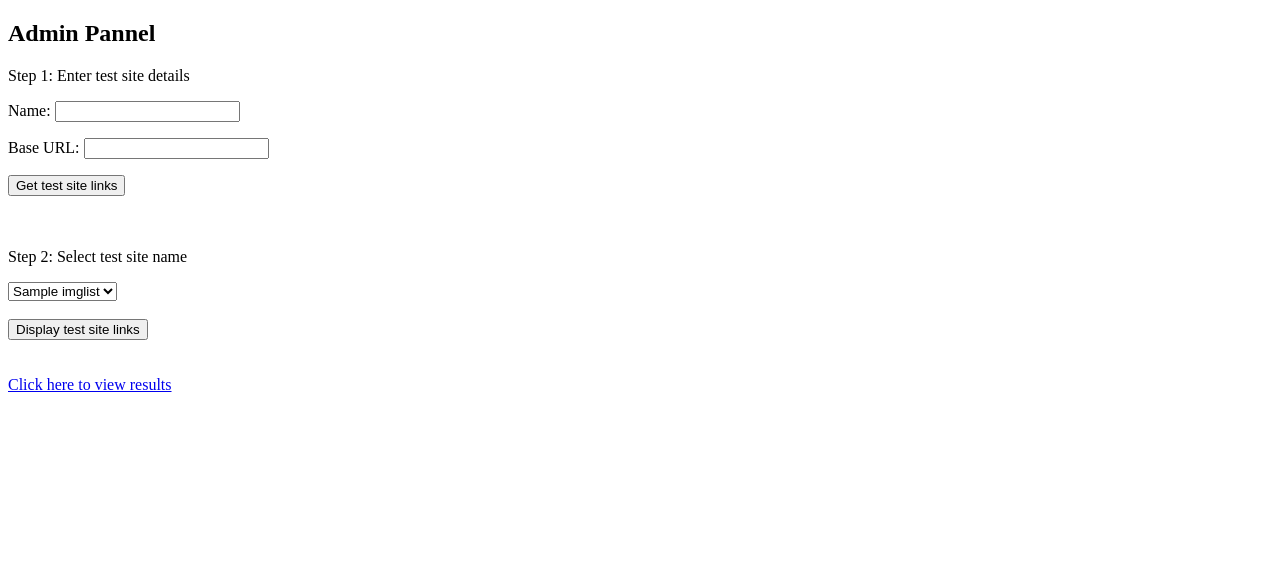
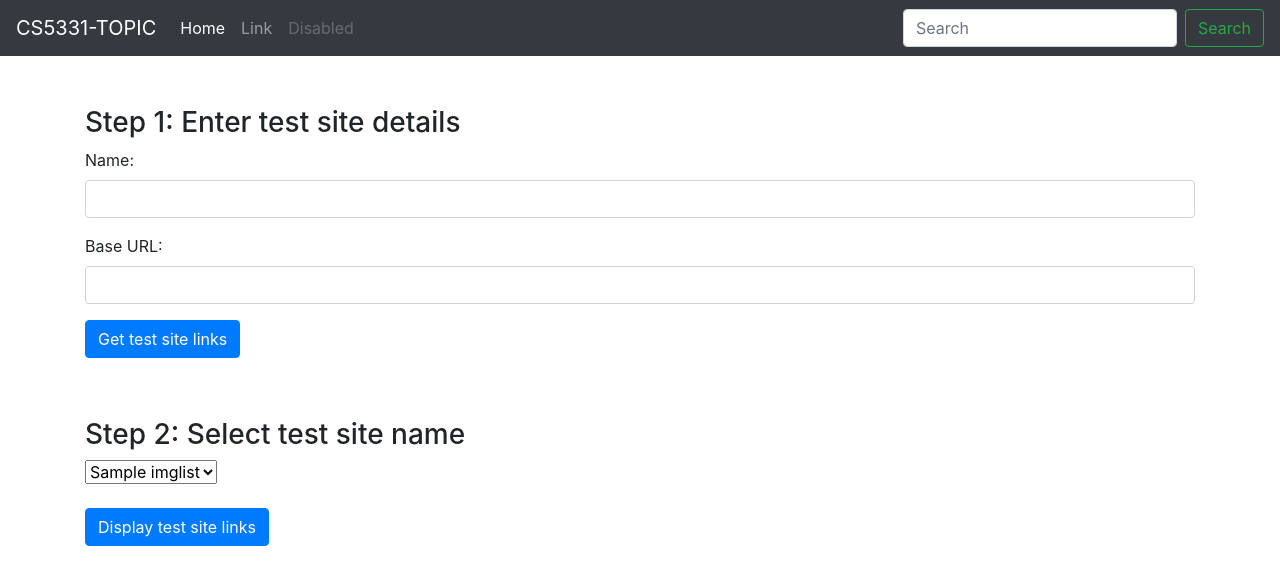
Before and after one commit to cambioforma/CS5331-Cross-Site-Timing-Attacks, a Flask app: template server/app/templates/admin.html in a window 1280 px wide. Shown: the top 585 px of the page. Run offline with Flask 2, Linux system fonts and the light colour scheme; the template is opened without the code that fills it: most values are stand-ins (such as "Sample title", 1, 10 or a date in 2020); some libraries are stand-ins or nearby versions.

Commit message:
Add bootstrap to admin page

```diff
--- a/server/app/templates/admin.html
+++ b/server/app/templates/admin.html
@@ -2,33 +2,102 @@
 
 <html>
 <head>
+<link rel="stylesheet" href="https://stackpath.bootstrapcdn.com/bootstrap/4.3.1/css/bootstrap.min.css" integrity="sha384-ggOyR0iXCbMQv3Xipma34MD+dH/1fQ784/j6cY/iJTQUOhcWr7x9JvoRxT2MZw1T" crossorigin="anonymous">
+<style>
+main > .container {
+  padding: 60px 15px 0;
+}
+
+.footer {
+  background-color: #f5f5f5;
+}
+
+.footer > .container {
+  padding-right: 15px;
+  padding-left: 15px;
+}
+
+code {
+  font-size: 80%;
+}
+</style>
 </head>
-<body>
+<body class="d-flex flex-column h-100">
+    <header>
+    <!-- Fixed navbar -->
+      <nav class="navbar navbar-expand-md navbar-dark fixed-top bg-dark">
+        <a class="navbar-brand" href="#">CS5331-TOPIC</a>
+        <button class="navbar-toggler" type="button" data-toggle="collapse" data-target="#navbarCollapse" aria-controls="navbarCollapse" aria-expanded="false" aria-label="Toggle navigation">
+          <span class="navbar-toggler-icon"></span>
+        </button>
+        <div class="collapse navbar-collapse" id="navbarCollapse">
+          <ul class="navbar-nav mr-auto">
+            <li class="nav-item active">
+              <a class="nav-link" href="#">Home <span class="sr-only">(current)</span></a>
+            </li>
+            <li class="nav-item">
+              <a class="nav-link" href="#">Link</a>
+            </li>
+            <li class="nav-item">
+              <a class="nav-link disabled" href="#" tabindex="-1" aria-disabled="true">Disabled</a>
+            </li>
+          </ul>
+          <form class="form-inline mt-2 mt-md-0">
+            <input class="form-control mr-sm-2" type="text" placeholder="Search" aria-label="Search">
+            <button class="btn btn-outline-success my-2 my-sm-0" type="submit">Search</button>
+          </form>
+        </div>
+      </nav>
+    </header>
+
+    <main role="main" class="flex-shrink-0">
 	    <h2>Admin Pannel</h2>
+	    <div class="container">
+	        <h3 class-"mt-5">Step 1: Enter test site details</h3>
+	        <form action="/addImages" method="POST">
+	            <div class="form-group">
+	                <label>Name: </label>
+	                <input type = "text" class="form-control" name = "name" />
+                </div>
+                <div class="form-group">
+	                <label>Base URL:</label>
+	                <input type = "text" class="form-control" name = "base_url" /></p>
 
-
-	<p>Step 1: Enter test site details</p>
-	<form action="/addImages" method="POST">
-	    <p>Name: <input type = "text" name = "name" /></p>
-	    <p>Base URL: <input type = "text" name = "base_url" /></p>
-		<input type="submit" value="Get test site links">
+	            </div>
+	            <input type="submit" class="btn btn-primary" value="Get test site links">
 	        </form>
 
-	<br/><br/>
-	<p>Step 2: Select test site name</p>
+	    </div>
 
+	    <div class="container">
+	        <h3 class-"mt-5">Step 2: Select test site name</h3>
+            {% if imglist|length > 0%}
 	            <form action="/getImages" method="GET">
+	                <div class="dropdown">
 		                <select name="sitename">
+
 		                {% for name in imglist %}
 		                    <option value="{{name}}">{{name}}</option>
 		                {% endfor %}
 		                </select>
 		                <br><br>
-		<input type="submit" value="Display test site links">
+		                <input type="submit" class="btn btn-primary" value="Display test site links">
+	                </div>
 	            </form>
+            {% else %}
+                <p>No sites found. Please refer to step 1.</p>
+            {% endif %}
 
-	<br/><br/>
+	    </div>
 
-	<a href="/results">Click here to view results</a>
+
+        <!-- <p><a href="/results">Click here to view results</a></p>Fixed navbar -->
+	</main>
+
+	<!-- <footer class="footer mt-auto py-3">
+      <div class="container">
+
+      </div>
+    </footer>-->
 </body>
 </html>
```
Lines whose indentation alone changed are shown as unchanged.
